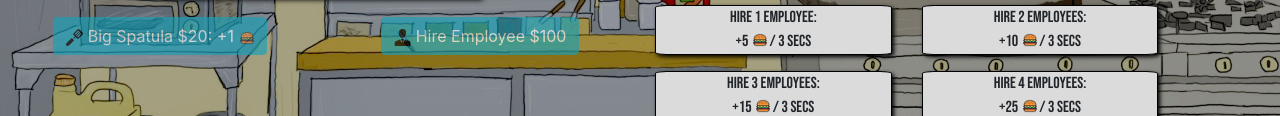
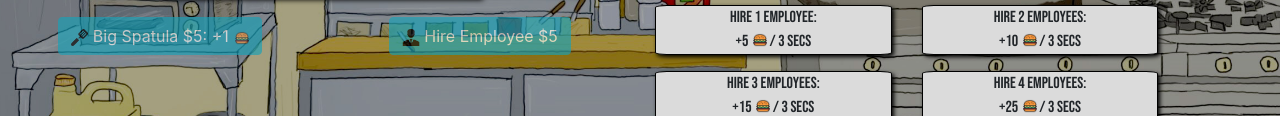
Before and after one commit to GeraxSotelo/bobs-burgers, a plain HTML site: page index.html in a window 1280 px wide. Shown: the part 344-460 px from the top of the page. Drawn offline with nearby package versions, Linux system fonts and the light colour scheme.

Commit message:
Change prices

```diff
--- a/index.html
+++ b/index.html
@@ -85,13 +85,13 @@
           <div class="col">
             <button disabled id="upgrade-spatula" class="btn btn-info" onclick="buySpatulaUpgrade()">
               <img id="spatula-icon" class="spatula-icon" src="images/spatula.png">
-              <span id="spatula-display"> Big</span> Spatula <span id="spatula-price-display">$20</span>:
+              <span id="spatula-display"> Big</span> Spatula <span id="spatula-price-display">$5</span>:
               +<span id="spatula-multiplier-display">1</span> <img class="hamburger" src="images/hamburger.png">
             </button>
           </div>
           <div class="col"><button disabled id="hire-employee" class="btn btn-info" onclick="buyHireEmployee()">
               <img src="images/employee.png">
-              <span id="employee-display">Hire</span> Employee <span id="employee-price-display">$100</span></button>
+              <span id="employee-display">Hire</span> Employee <span id="employee-price-display">$5</span></button>
           </div>
         </div>
         <!-- <div class="row pt-1 pb-3">
```
